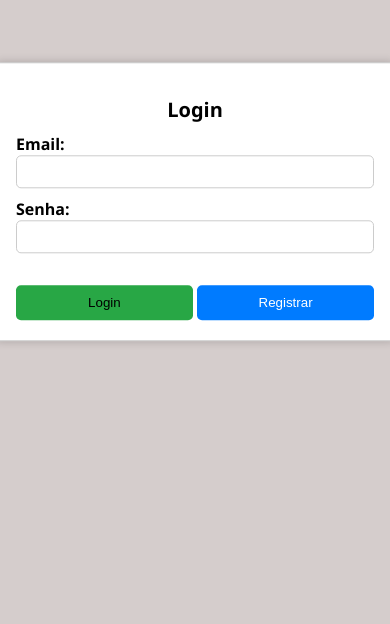
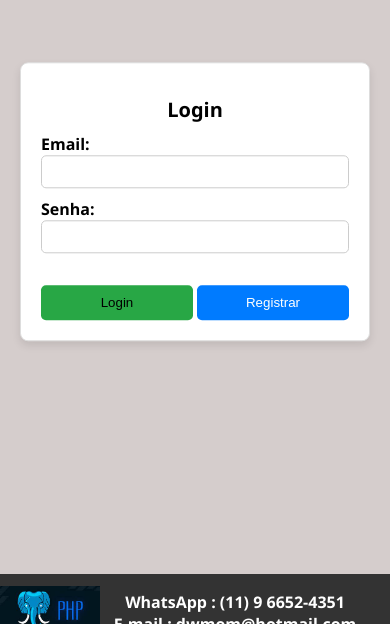
Before and after one commit to RamonSouzaDev/To-Do-List, a Vue app in the folder frontend-app/: page / in a window 390 px wide. Shown: the part 220-844 px from the top of the page. Built offline with nearby package versions, Linux system fonts and the light colour scheme.

Commit message:
feature frontend: melhorando responsividade para qualquer aparelho

```diff
--- a/frontend-app/src/assets/custom.css
+++ b/frontend-app/src/assets/custom.css
@@ -228,13 +228,15 @@ body {
 }
 
 .card-login {
-  width: 400px;
-  margin: 0 auto;
+  width: 100%;
+  max-width: 350px;
+  border: 1px solid #ddd;
+  border-radius: 8px;
   padding: 20px;
-  border: 1px solid #ccc;
-  border-radius: 5px;
-  box-shadow: 0 0 10px rgba(0, 0, 0, 0.2);
+  box-shadow: 0 4px 8px rgba(0, 0, 0, 0.1);
   background-color: #fff;
+  overflow-x: auto;
+  margin-bottom: 130px;
 }
 
 .card-login h1 {
@@ -260,6 +262,7 @@ body {
   position: absolute;
   top: 50%;
   left: 50%;
+  right: 50%;
   transform: translate(-50%, -50%);
 }
 
@@ -474,7 +477,17 @@ p {
   position: fixed;
   bottom: 0;
   width: 100%;
+  height: 50px;
 }
+
+@media (max-width: 320px) {
+  .page-footer {
+    height: 50px;
+    padding: 1px 0;
+    font-size: 8px;
+  }
+}
+
 
 .footer-content {
   display: flex;
@@ -542,7 +555,7 @@ h2 {
   background-color: #fff;
   margin: 20px;
   overflow-x: auto;
-  margin-bottom: 130px;
+  margin-bottom: 70px;
 }
 
 .notification-error {
--- a/frontend-app/src/components/LoginComponent.vue
+++ b/frontend-app/src/components/LoginComponent.vue
@@ -1,5 +1,6 @@
 <template>
   <div id="flash-notification" class="notification-error" style="display: none;"></div>
+  <div>
     <div class="card card-login">
       <h1 class="card-header">Login</h1>
       <form @submit.prevent="login">
@@ -17,13 +18,19 @@
         </div>
       </form>
     </div>
+  </div>
+  <page-footer></page-footer>
 </template>
 
 
 <script>
 import axios from 'axios';
+import PageFooterView from '@/components/PageFooterComponent.vue';
 
 export default {
+  components: {
+    'page-footer': PageFooterView
+  },
   data() {
     return {
       formData: {
--- a/frontend-app/src/components/RegisterComponent.vue
+++ b/frontend-app/src/components/RegisterComponent.vue
@@ -23,15 +23,19 @@
       </form>
     </div>
   </div>
+  <page-footer></page-footer>
 </template>
-
 
 <script>
 import axios from 'axios';
+import PageFooterView from '@/components/PageFooterComponent.vue';
 import '../assets/custom.css';
 
 export default {
   name: 'RegisterComponent',
+  components: {
+    'page-footer': PageFooterView
+  },
   data() {
     return {
       result: {},
```
Lines whose indentation alone changed are shown as unchanged.
